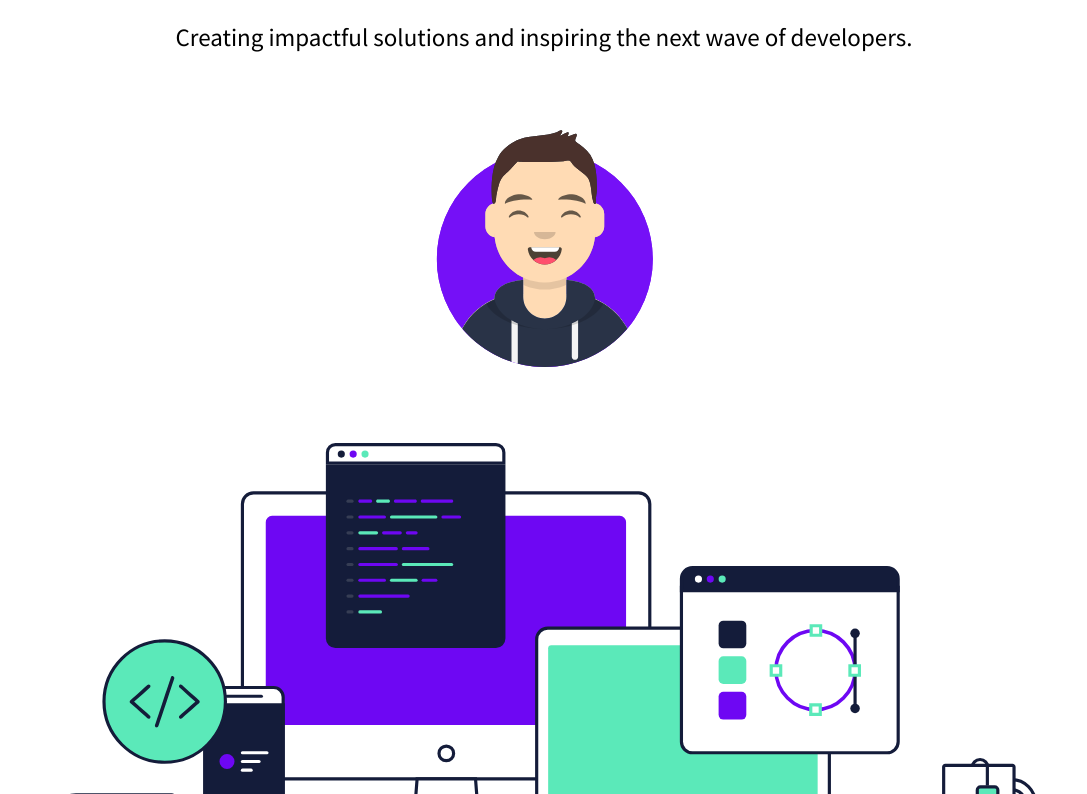
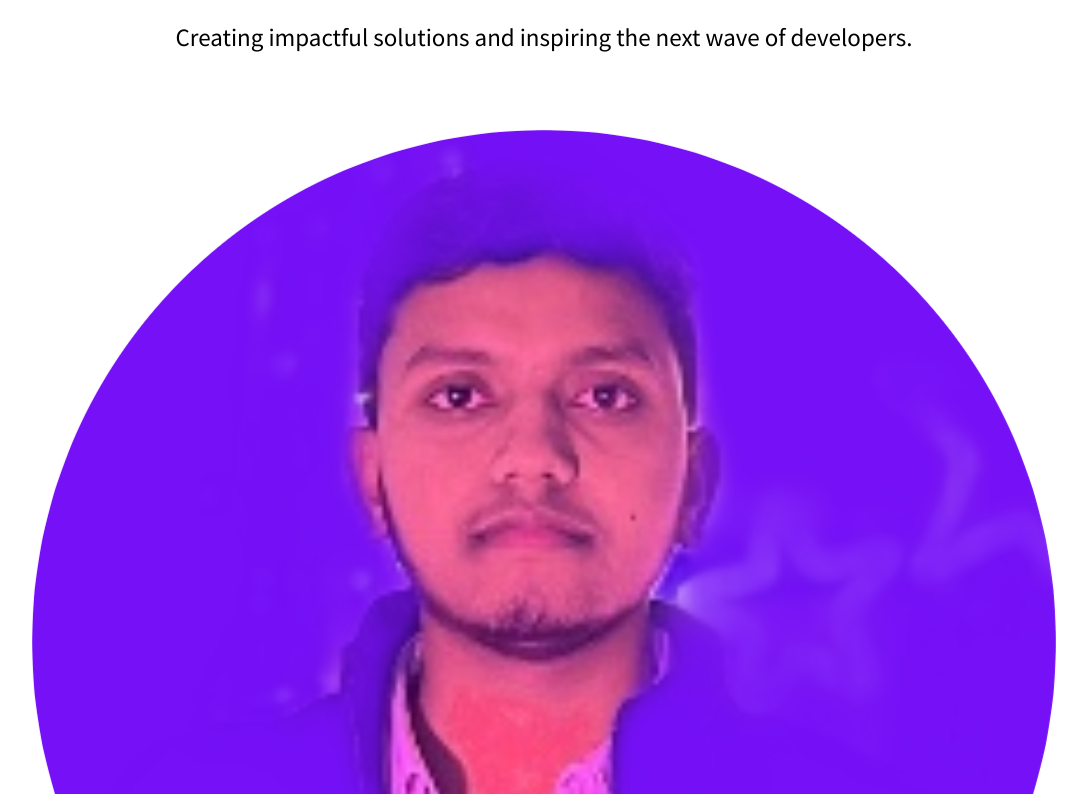
Before and after one commit to uvutkarshverma/uvutkarshverma, a React (Create React App) app: page / in a window 1280 px wide. Shown: the part 946-1740 px from the top of the page, without its empty margins (96-1183 px from the left). Built offline with nearby package versions, Linux system fonts and the light colour scheme.

Commit message:
added avatar new

```diff
--- a/src/component/Home.jsx
+++ b/src/component/Home.jsx
@@ -4,6 +4,7 @@ import Navbar from "./Navbar";
 import Footer from "./Footer";
 import homeImage from "../images/utkarsh.png";
 import Avatar from "../images/avatar.svg";
+import Avatar1 from "../images/profile-pic.png";
 import HeroDev from "../images/hero-devices.svg";
 import Logo from "../images/logo.png";
 import fateai from "../images/fateai.png";
@@ -70,7 +71,7 @@ function Home() {
           </p>
         </div>
         <div className="personaHo" >
-          <img src={Avatar} alt="" />
+          <img src={Avatar1} alt="" />
         </div>
         <div className="simage">
           <img src={HeroDev} alt="" />
```
Also changed, not shown: src/images/profile-pic.png (added).
